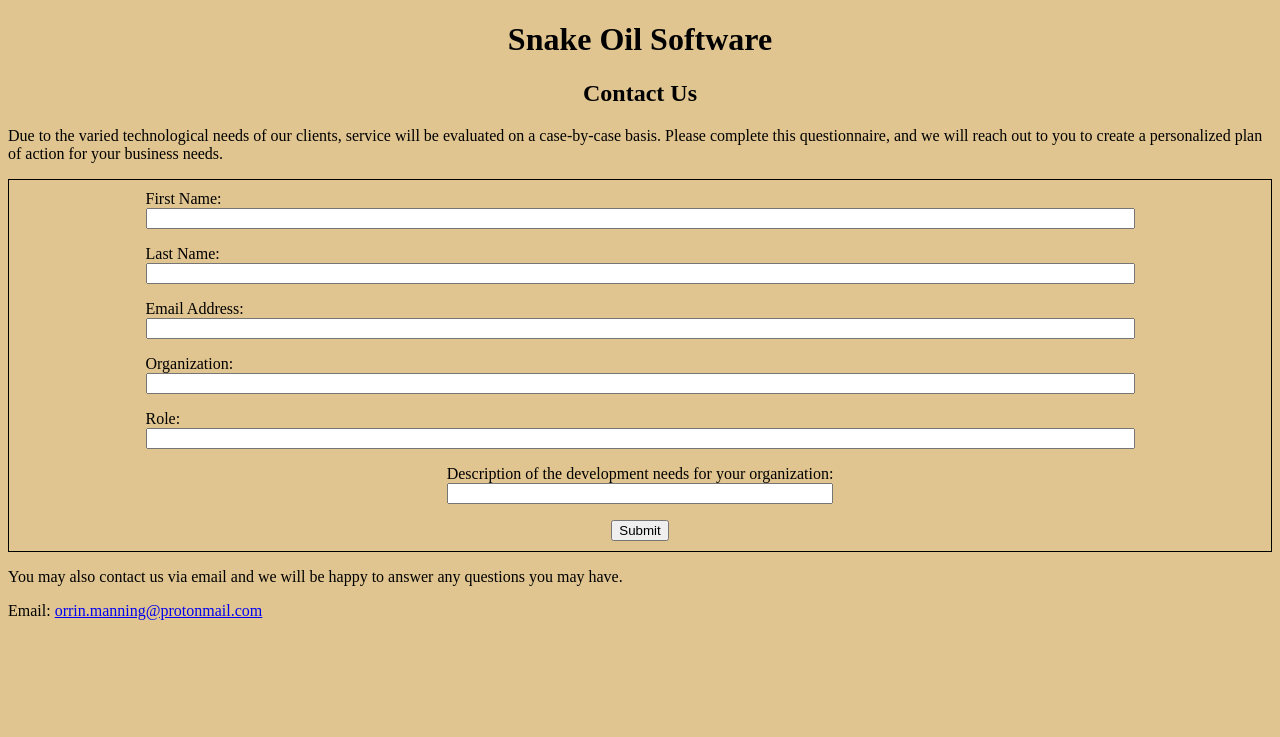
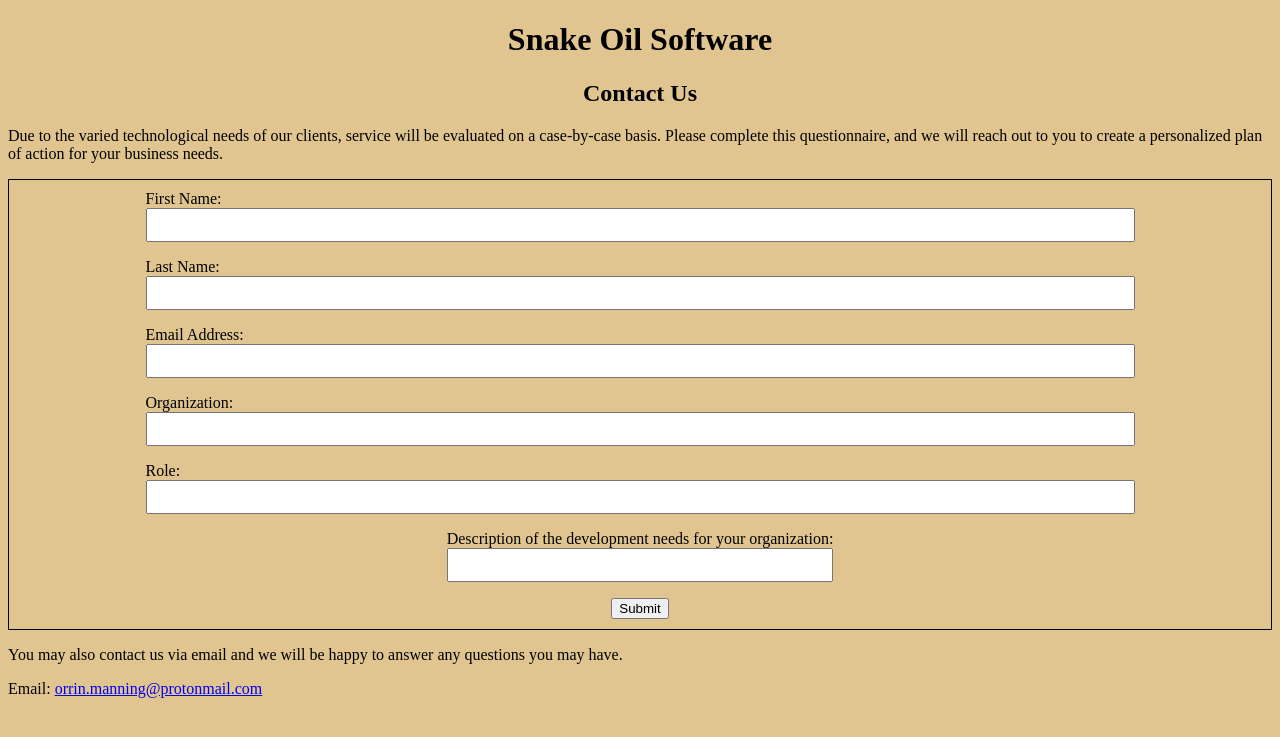
Before and after one commit to Orrin-Manning/snakeoilsoftware.com-old, a PHP site: page /contact in a window 1280 px wide. Shown: the top 737 px of the page. Run offline with PHP 8.4, Linux system fonts and the light colour scheme.

Commit message:
Set height of text inputs

```diff
--- a/styles.css
+++ b/styles.css
@@ -40,3 +40,7 @@ body {
   flex-direction: column;
   flex-basis: 100%;
 }
+
+.contact-form-item input {
+  height: 1.75rem;
+}
```
